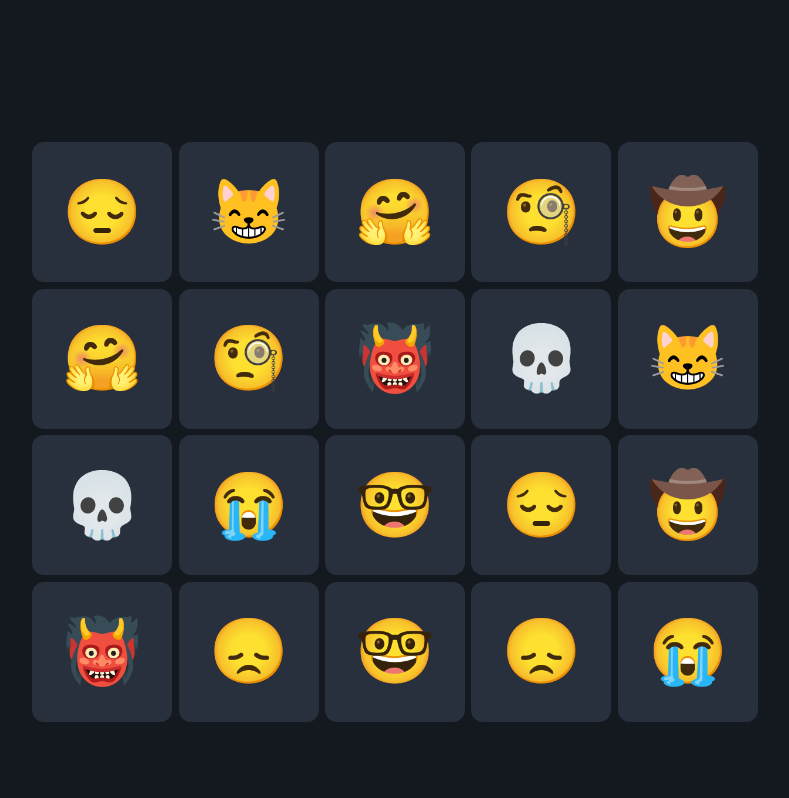
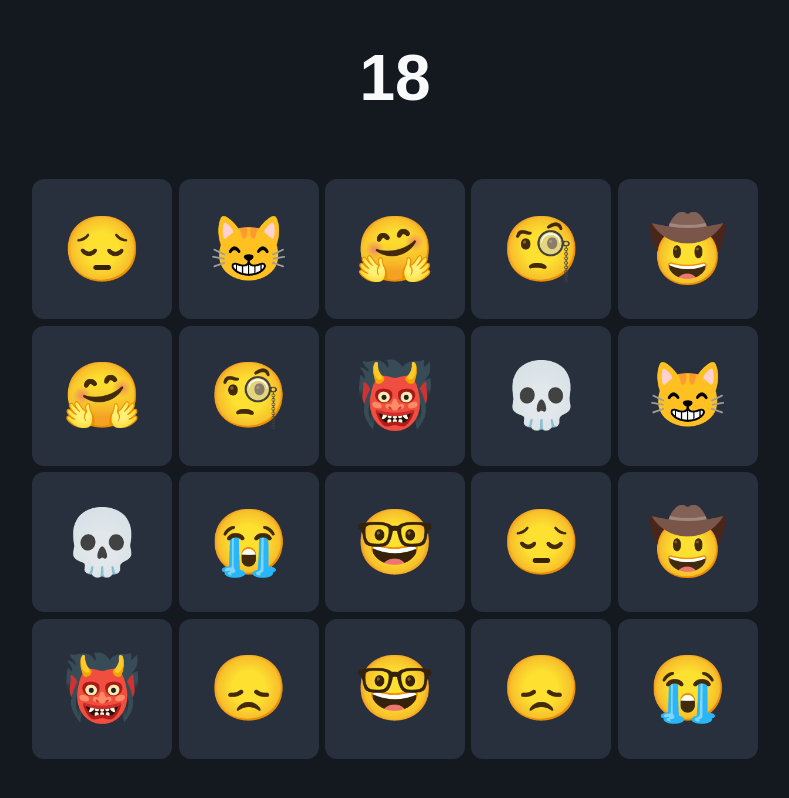
Before and after one commit to gabriel-O-C/memory-game-svelte, a SvelteKit app: page / in a window 1280 px wide. Both pictures are taken after a click on the button "PLAY". Shown: the whole page, without its empty margins (245-1034 px from the left). Built offline with nearby package versions, Linux system fonts and the light colour scheme.

Commit message:
:sparkle: game timer

```diff
--- a/src/routes/+page.svelte
+++ b/src/routes/+page.svelte
@@ -10,6 +10,18 @@
 	let selected: number[] = [];
 	let matches: string[] = [];
 
+	let timerId: NodeJS.Timer | null = null;
+
+	let time = 20;
+	function startGameTimer() {
+		function countdown() {
+			state !== 'paused' ? (time -= 1) : null;
+		}
+		timerId = setInterval(countdown, 1000);
+	}
+	function gameLost() {
+		state = 'lost';
+	}
 	function createGrid() {
 		const cards = new Set<string>();
 		const maxSize = size / 2;
@@ -40,6 +52,11 @@
 			selected = [];
 		}, 300);
 	}
+	$: if (state === 'playing') {
+		!timerId && startGameTimer();
+	}
+
+	$: time === 0 && gameLost();
 </script>
 
 {#if state === 'start'}
@@ -48,6 +65,10 @@
 {/if}
 
 {#if state === 'playing'}
+	<h1 class="timer" class:pulse={time <= 10}>
+		{time}
+	</h1>
+
 	<div class="matches">
 		{#each matches as card}
 			<div>{card}</div>
@@ -78,7 +99,7 @@
 {/if}
 
 {#if state === 'won'}
-	<h1>You Lost! 🎉</h1>
+	<h1>You Won! 🎉</h1>
 	<button on:click={() => (state = 'playing')}>Play Again!</button>
 {/if}
 
@@ -114,4 +135,18 @@
 		margin-block: 2rem;
 		font-size: 3rem;
 	}
+	.timer {
+		transition: color 0.3s ease;
+	}
+
+	.pulse {
+		color: var(--pulse);
+		animation: pulse 1s infinite ease;
+	}
+
+	@keyframes pulse {
+		to {
+			scale: 1.4;
+		}
+	}
 </style>
```
